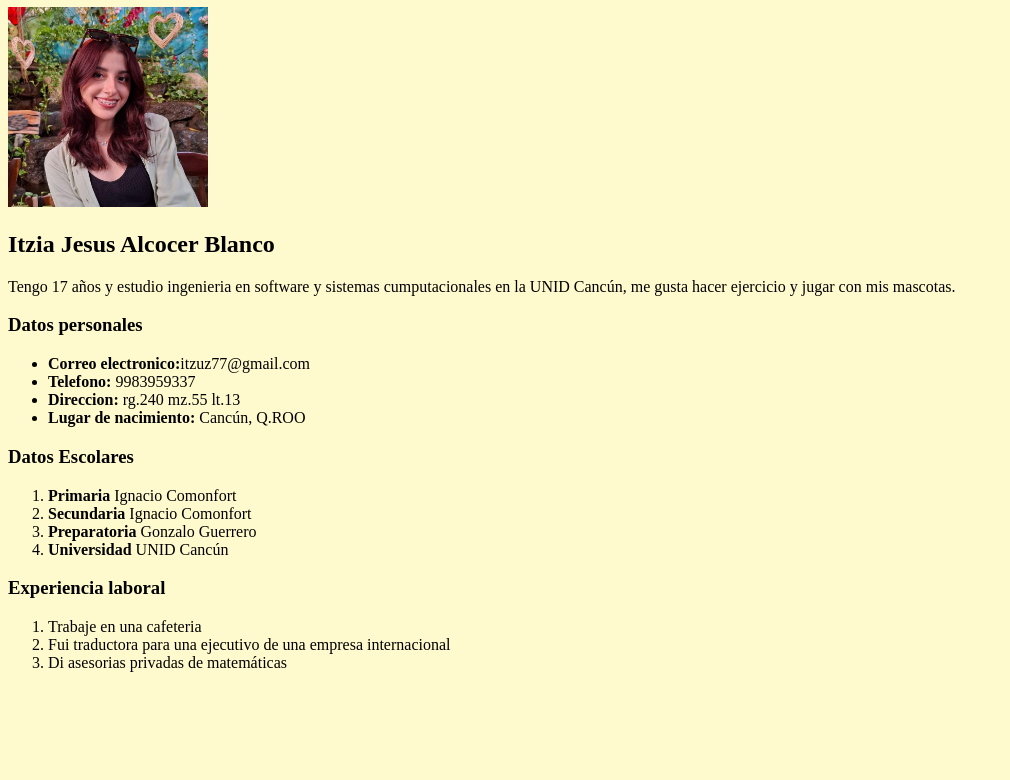
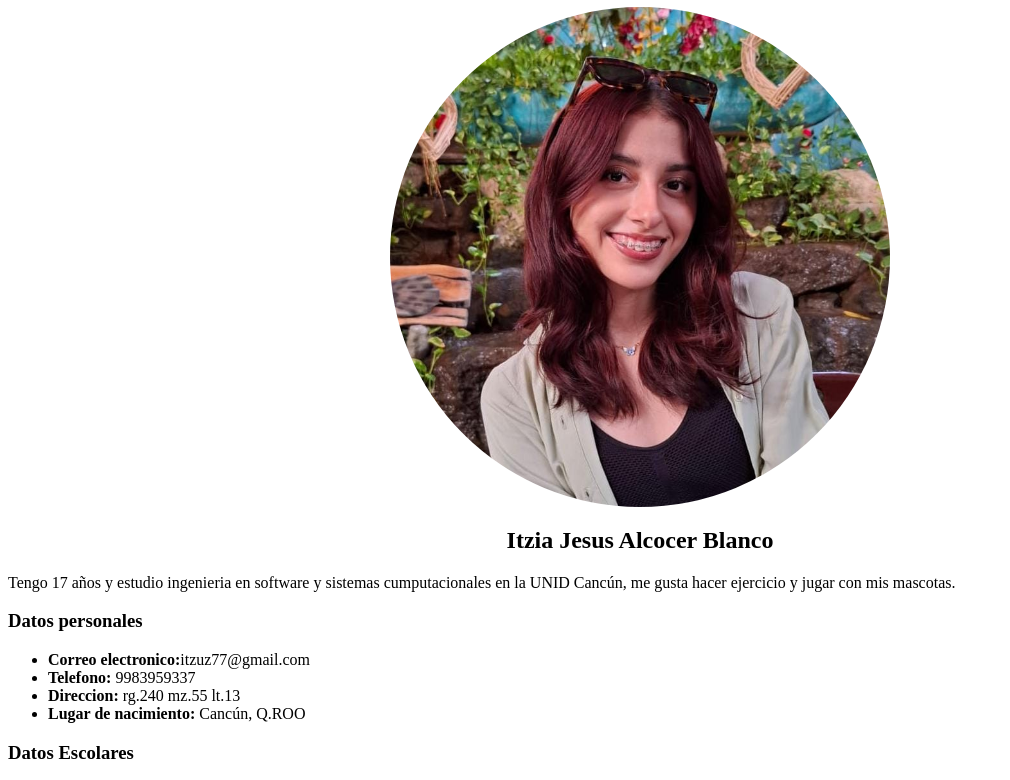
Before and after one commit to itzuz77-eng/ingieneria-de-software, a plain HTML site: page index.html in a window 1280 px wide. Shown: the part 73-853 px from the top of the page, without its empty margins (0-1010 px from the left). Before the commit the page ends 800 px from the top, so only its background shows below. Drawn offline with Linux system fonts and the light colour scheme.

```diff
--- a/styles.css
+++ b/styles.css
@@ -1,3 +1,29 @@
+<style>
+@import url('https://fonts.googleapis.com/css2?family=Archivo:ital,wght@0,100..900;1,100..900&family=Roboto+Slab:wght@100..900&display=swap');
+</style>
 body{
-    background-color: lemonchiffon;
+
+    font-family: "Roboto Slab";
 }
+h1{
+    text-align: center;
+}
+
+h2{
+    text-align: center;
+}
+
+
+img{
+  display: block;
+  margin: auto;
+  border-radius: 50%;
+  width: 500px;
+  height: 500px;
+  object-fit: cover;
+  transition: all 0.5s;
+}
+
+img:hover{
+    transform: scale(1.1);
+}
```
Also changed, not shown: index.html (+2 -1 lines).
